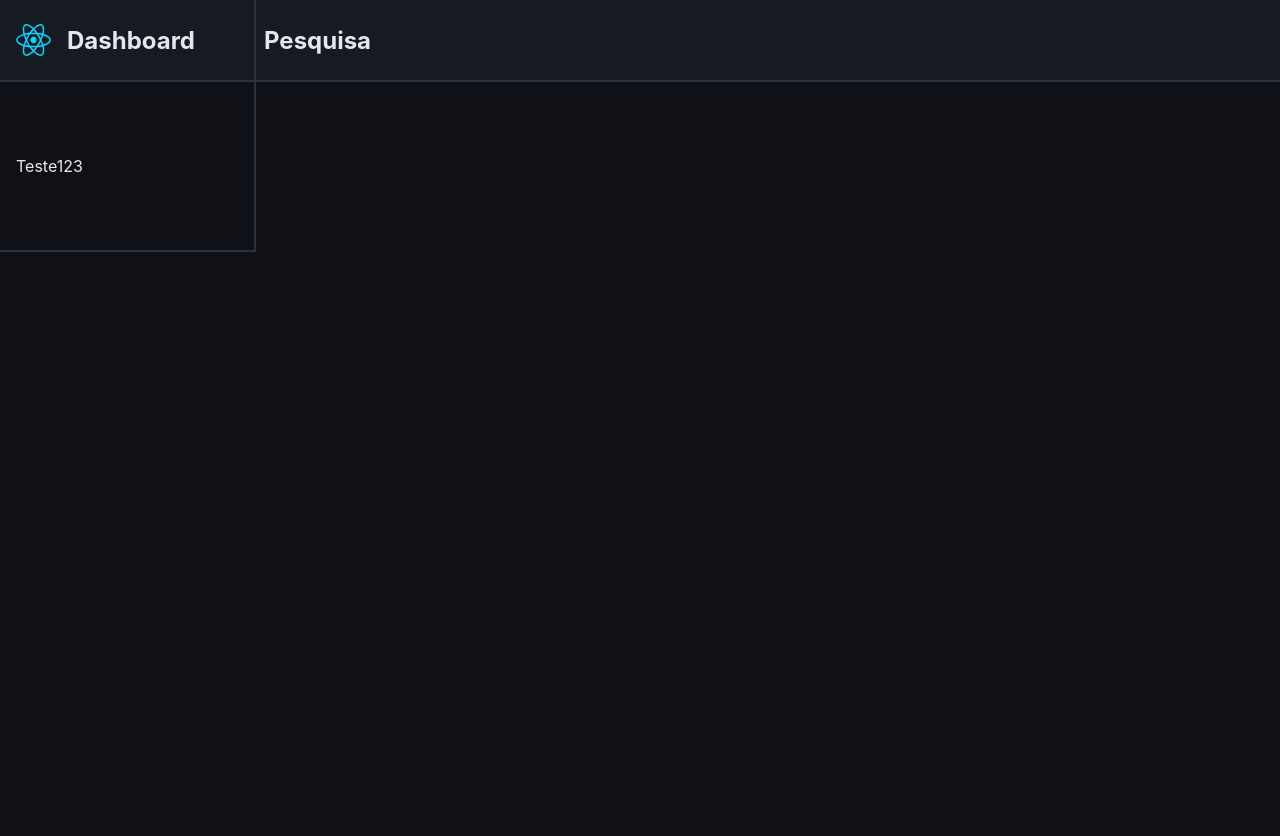
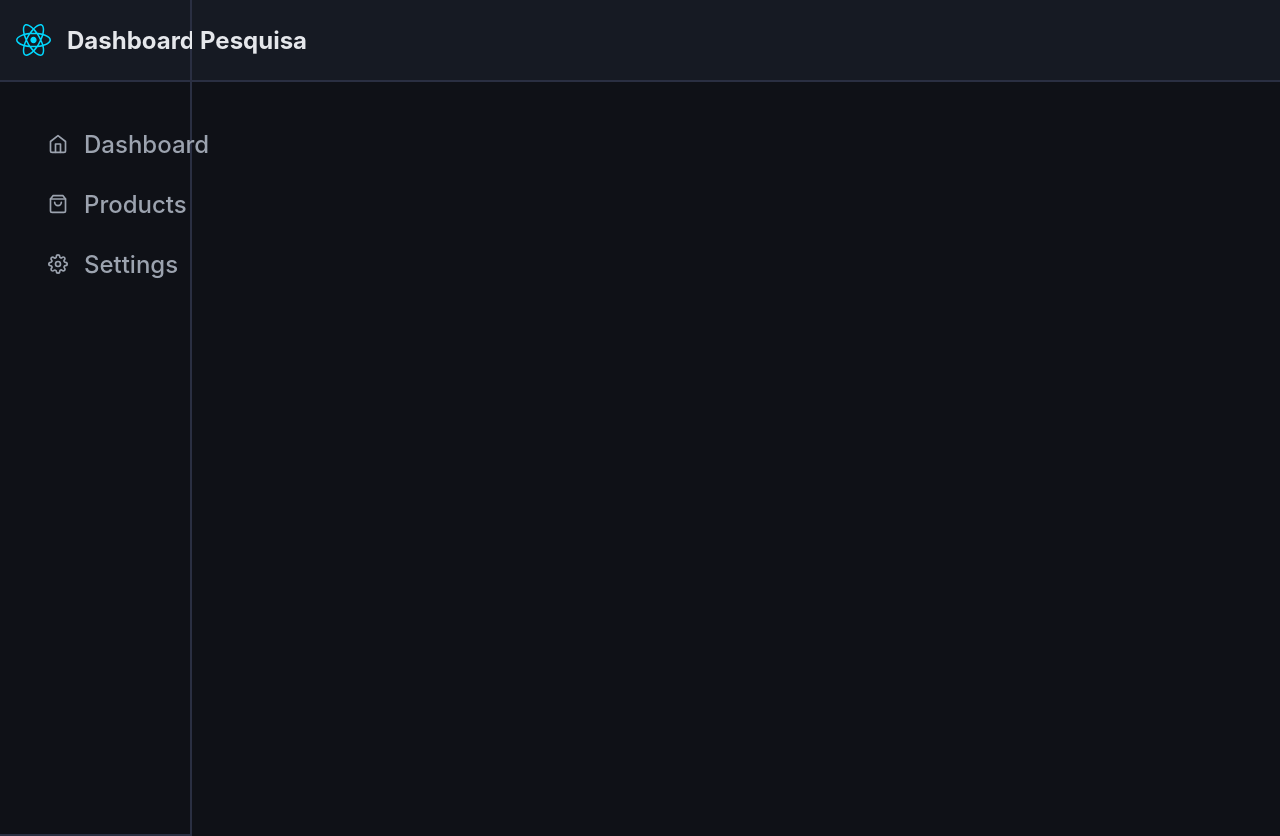
Before and after one commit to gabriellima010/dashboardReact, a React (Vite) app: page / in a window 1280 px wide. Before the commit the page ends 800 px from the top, so only its background shows below. Built offline with nearby package versions, Linux system fonts and the light colour scheme.

Commit message:
Estrutura inicial da sidebar

```diff
--- a/package.json
+++ b/package.json
@@ -12,6 +12,7 @@
   "dependencies": {
     "react": "^19.2.0",
     "react-dom": "^19.2.0",
+    "react-icons": "^5.5.0",
     "styled-components": "^6.3.9"
   },
   "devDependencies": {
--- a/src/app/styled-component.ts
+++ b/src/app/styled-component.ts
@@ -2,19 +2,19 @@ import styled from 'styled-components'
 
 const Container = styled.div`
     width: 100vw;
-    height: 100%;
+    height: 100vh;
     display: flex;
 `;
 
 const Sidebar = styled.div`
-    width: 20%;
+    width: 15%;
     height: 100%;
     padding: var(--space-md);
     padding: 0;
 `;
 
 const ContentBody = styled.div`
-    width: 80%;
+    width: 85%;
     height: 100%;
     padding: var(--space-md);
     padding: 0;
--- a/src/components/contentSidebar/index.tsx
+++ b/src/components/contentSidebar/index.tsx
@@ -1,10 +1,26 @@
-import { Content } from './styled-components'
+import { FiHome, FiShoppingBag  , FiSettings } from 'react-icons/fi';
+
+import { Content, ListContent, ListItem, IconList } from './styled-components'
 
 export function ConentSidebar() {
+  const list = [
+    {label: 'Dashboard', icon: <FiHome/>},
+    {label: 'Products', icon: <FiShoppingBag  />},
+    {label: 'Settings', icon: <FiSettings/>},
+  ]
 
   return (
     <Content>
-        Teste123
+       <ListContent>
+        {list.map((item, index) => (
+          <ListItem key={index}>
+            <IconList>
+              {item.icon}
+            </IconList>
+            {item.label}
+          </ListItem>
+        ))}
+       </ListContent>
     </Content>
   )
 }
--- a/src/components/contentSidebar/styled-components.ts
+++ b/src/components/contentSidebar/styled-components.ts
@@ -2,16 +2,54 @@ import styled from 'styled-components'
 
 const Content = styled.div`
     display: flex;
-    align-items: center;
+    align-items: baseline;
+    justify-content: flex-start;
     gap: var(--space-md);
-    height: 100%;
+    height: calc(100% - 80px);
     border: solid;
     border-width: 0 var( --space-xxs) var( --space-xxs) 0;
     border-color: var( --color-border);
     padding: var( --space-md);
 `;
 
+const ListContent = styled.ul`
+    margin: 0;
+    padding: var( --space-md);
+    width: 100%;
+`
+
+const ListItem = styled.li`
+    display: flex;
+    align-items: center;
+    list-style-type: none;
+    color: var(--color-text-secondary);
+    font-size: var(--text-lg);
+    font-weight: var(--text-w-medium);
+    height: 60px;
+    padding-left: var(--space-md);
+
+    &:hover{
+        background-color: var(--color-border);
+        border-radius: var(--radius-md);
+        color: var( --color-text-hover);
+    }
+
+    &:active{
+        background-color: var(--color-border);
+        border-radius: var(--radius-md);
+        color: var( --color-text-hover);
+    }
+`
+
+const IconList = styled.span`
+    display: flex;
+    margin-right: var(--space-md);
+    font-size: 20px;
+`
+
 export{
     Content,
-
+    ListContent,
+    ListItem,
+    IconList
 }
--- a/src/index.css
+++ b/src/index.css
@@ -8,6 +8,7 @@
 
   --color-text-primary: #E5E7EB;
   --color-text-secondary: #9CA3AF;
+  --color-text-hover: #7C5CFC;
 
   --color-success: #22C55E;
   --color-warning: #FACC15;
@@ -19,6 +20,11 @@
   --text-md: 16px;
   --text-lg: 24px;
   --text-xl: 32px;
+
+  --text-w-light: 300;
+  --text-w-regular: 400;
+  --text-w-medium: 500;
+  --text-w-bold: 600;
 
   /* Radius */
   --radius-sm: 6px;
```
Also changed, not shown: 1 other file (tests, documents, lock files or other folders).
